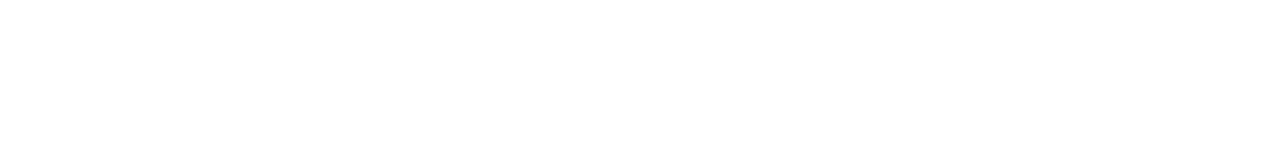
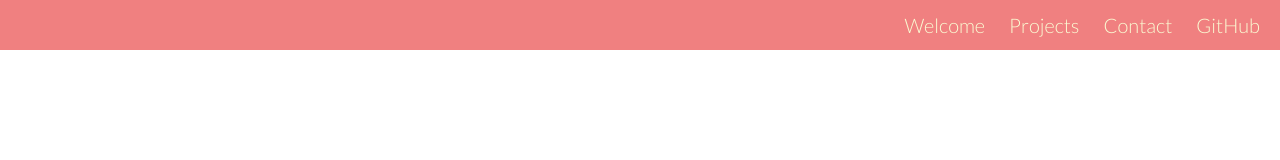
Before and after one commit to bbentti/personal-portfolio, a plain HTML site: page index.html in a window 1280 px wide. Drawn offline with Linux system fonts and the light colour scheme.

Commit message:
created navbar with id #navbar

```diff
--- a/index.html
+++ b/index.html
@@ -11,5 +11,17 @@
 
 <body>
     <script src="https://cdn.freecodecamp.org/testable-projects-fcc/v1/bundle.js"></script>
+
+    <nav id="navbar" class="navbar">
+        <div>
+        <ul>
+            <li>Welcome</li>
+            <li>Projects</li>
+            <li>Contact</li>
+            <li>GitHub</li>
+        </ul>
+        </div>
+    </nav>
+
 </body>
 </html>
--- a/style.css
+++ b/style.css
@@ -0,0 +1,29 @@
+* {
+    margin: 0px;
+    padding: 0px;
+  }
+
+/* Navigation Bar */
+.navbar {
+    display: flex;
+    justify-content: flex-end;
+    align-items: center;
+    height: 50px;
+    background-color: lightcoral;
+}
+
+ul {
+    list-style: none;
+}
+
+li {
+    display: inline;
+    padding: 10px;
+    font-size: 20px;
+    font-family: 'Lato', sans-serif;
+    color: lightgoldenrodyellow;
+}
+
+.navbar div {
+    padding: 10px;
+}
```
